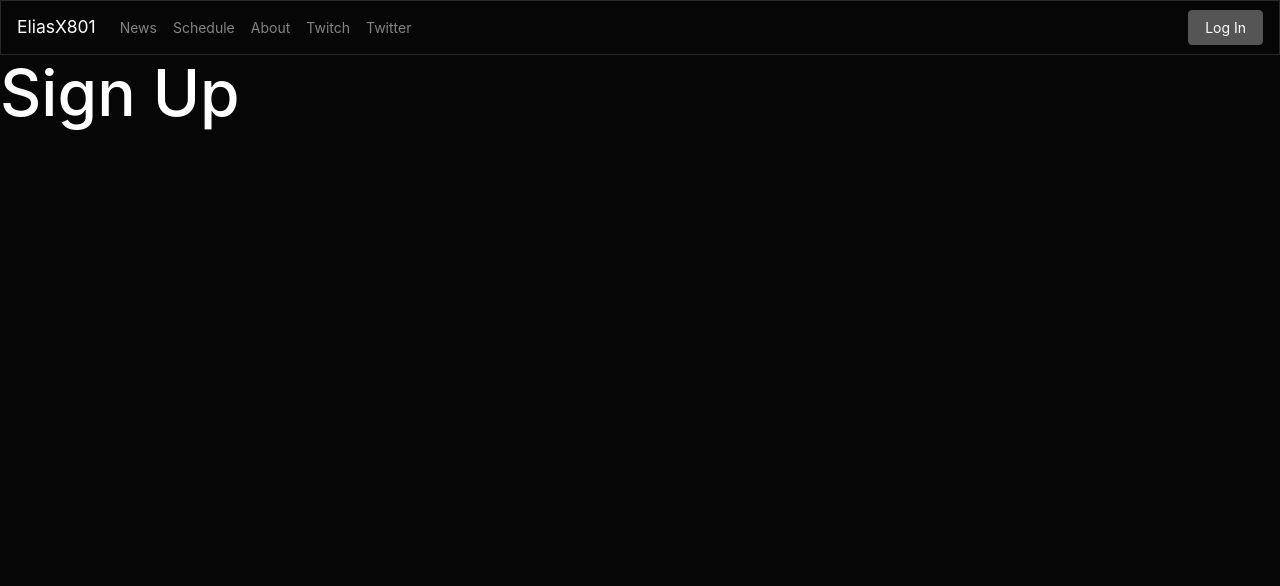
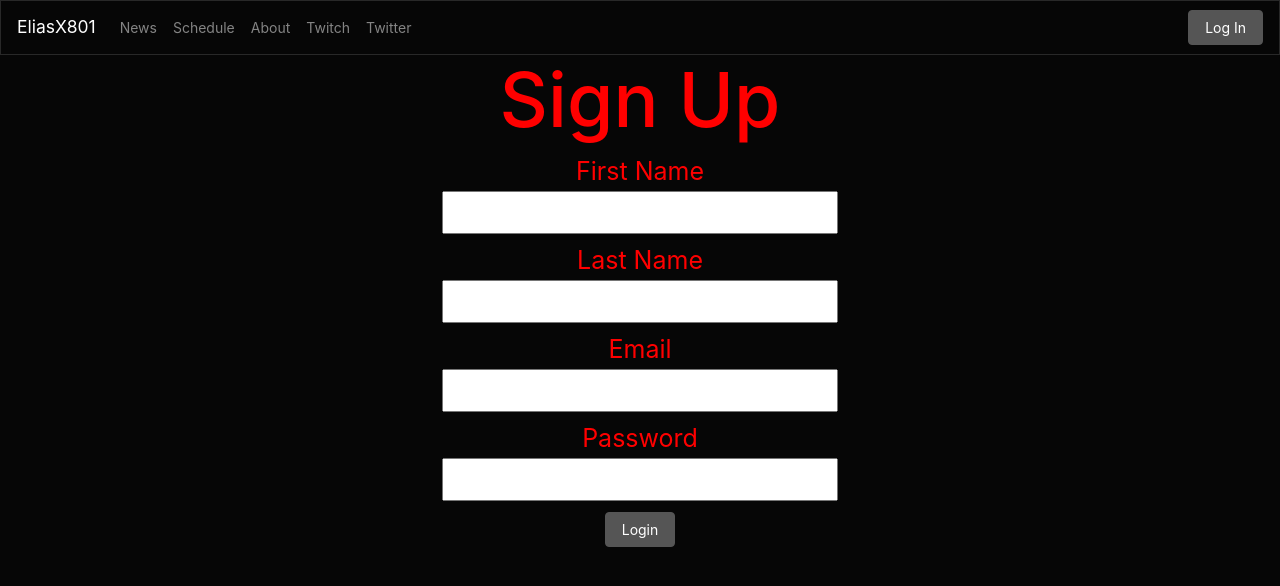
Before and after one commit to Gabriel-Faudoa/StreamSite, a React (Create React App) app: page /Signup in a window 1280 px wide. Shown: the top 586 px of the page. Built offline with nearby package versions, Linux system fonts and the light colour scheme.

Commit message:
Signup Page Setup

```diff
--- a/src/components/Signup.js
+++ b/src/components/Signup.js
@@ -3,8 +3,35 @@ import React, { Component } from "react";
 class Signup extends Component {
   render() {
     return (
-      <div>
-        <h1>Sign Up</h1>
+      <div className="Forms">
+        <h1 className="Loginh1">Sign Up</h1>
+        <form>
+        <label>
+            First Name
+            <br/>
+            <input type="text" name="First Name" />
+          </label>
+          <br/>
+          <label>
+            Last Name
+            <br/>
+            <input type="text" name="Last Name" />
+          </label>
+          <br/>
+          <label>
+            Email
+            <br/>
+            <input type="text" name="Email" />
+          </label>
+          <div>
+          <label>
+            Password
+            <br/>
+            <input type="text" name="Password" />
+          </label>
+          </div>
+          <button className="btn btn-secondary my-2 my-sm-0">Login</button>
+        </form>
       </div>
     );
   }
```
